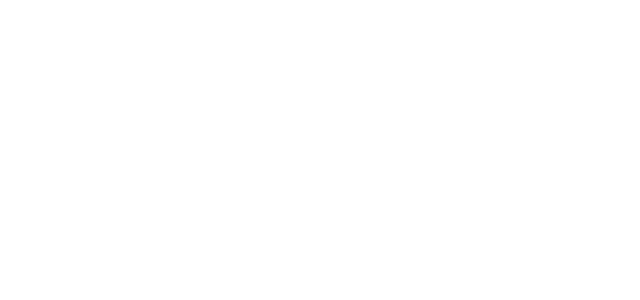
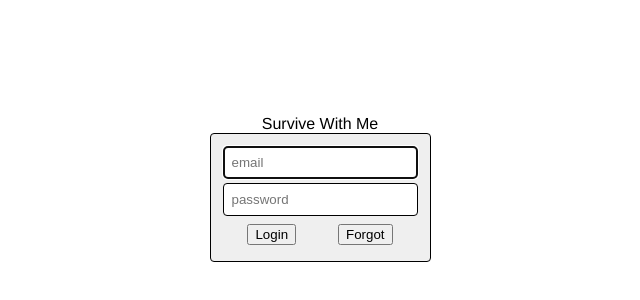
Before and after one commit to survivewithme/web, a React app: page / in a window 1280 px wide. Shown: the part 212-512 px from the top of the page, without its empty margins (320-960 px from the left). Built offline with nearby package versions, Linux system fonts and the light colour scheme.

Commit message:
root path redirect

```diff
--- a/src/index.tsx
+++ b/src/index.tsx
@@ -44,6 +44,7 @@
 ReactDOM.render(
   <Provider {...stores}>
     <Router>
+      <Route path="/" component={Login} exact />
       <Route path="/admin" component={Admin} exact />
       <Route path="/login" component={Login} exact />
       <Route path="/signup" component={UserCreate} />
```
